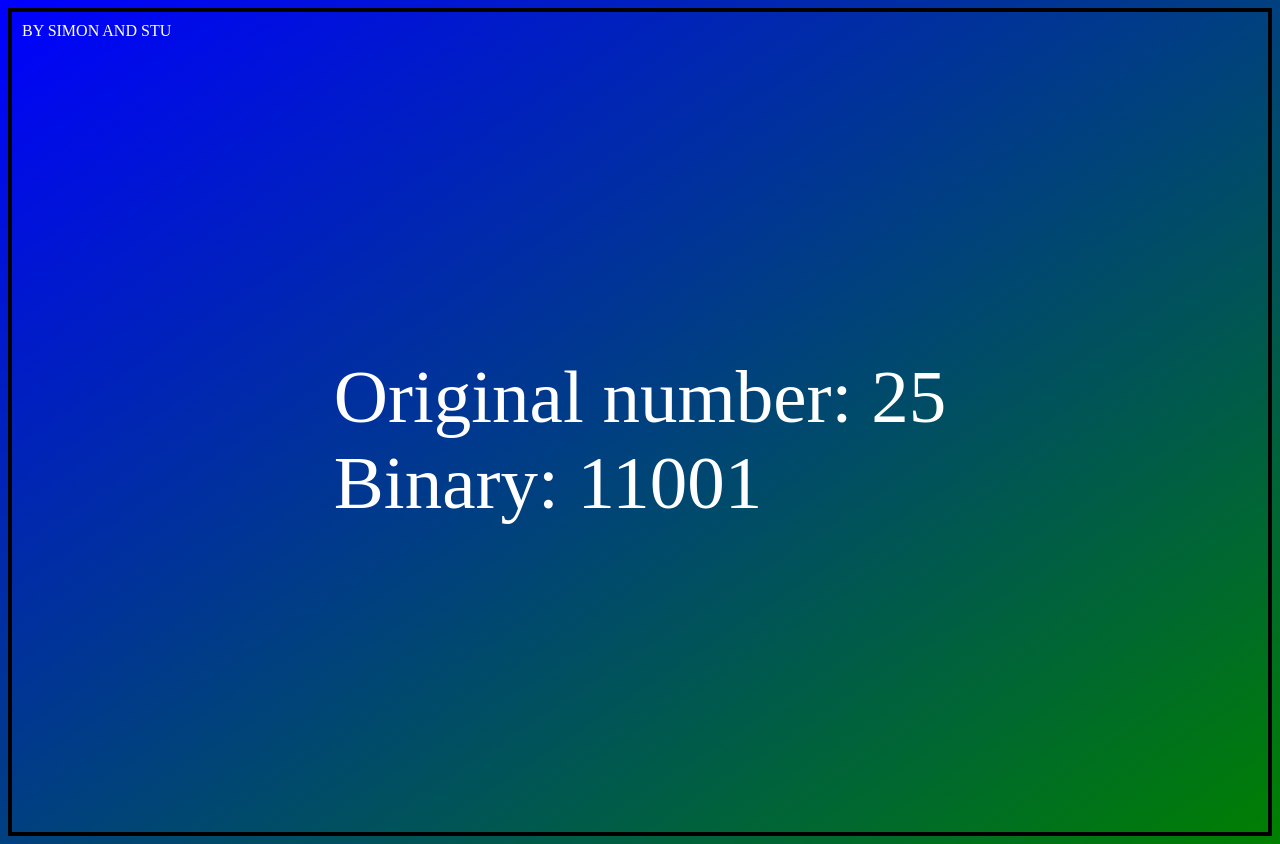
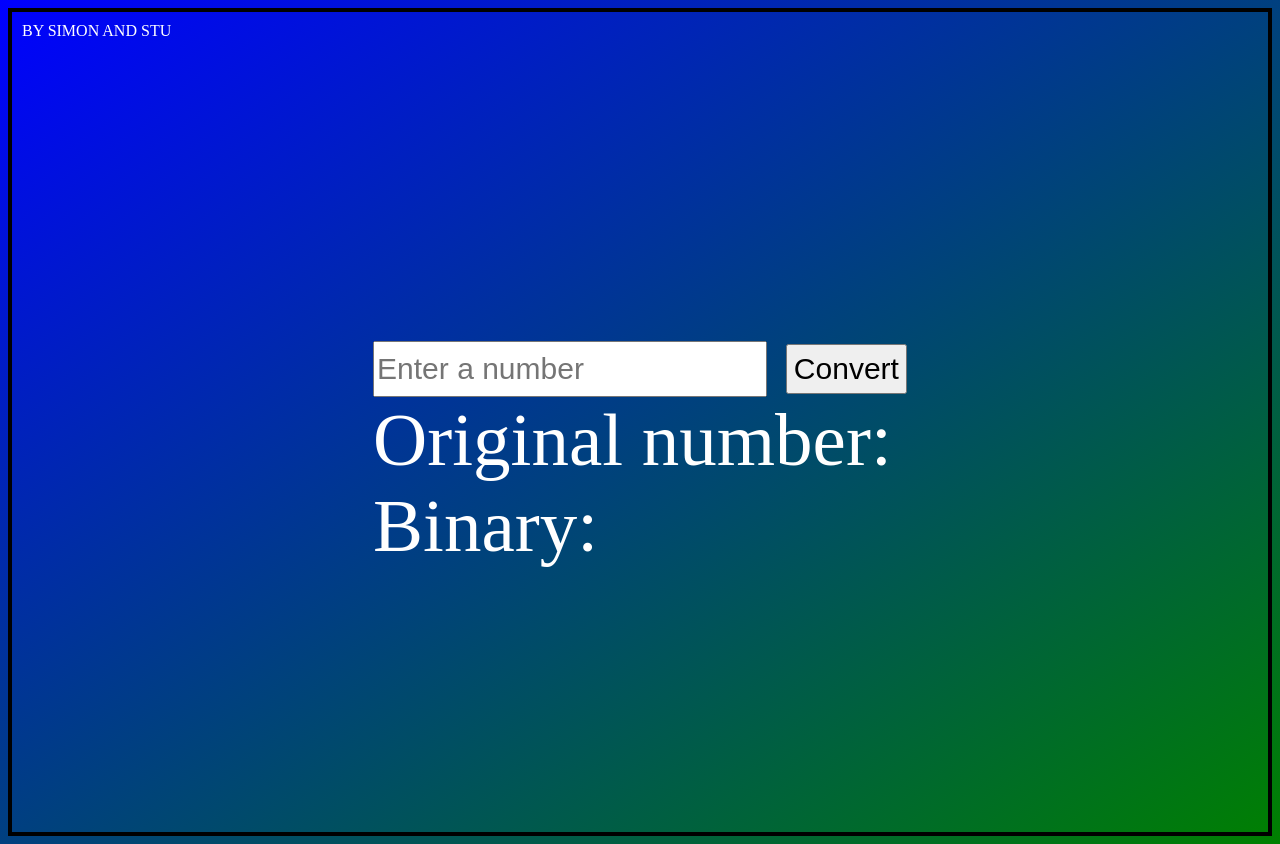
Before and after one commit to stufinn/integerToBinary, a plain HTML site: page index.html in a window 1280 px wide. Drawn offline with Linux system fonts and the light colour scheme.

Commit message:
Everything but fart button

```diff
--- a/index.html
+++ b/index.html
@@ -12,7 +12,23 @@
       <div class="">BY SIMON AND STU</div>
       <div id="container">
         <div>
-          <div class="">Original number: <span id="num"></span></div>
+          <form class="">
+            <input
+              type="text"
+              id="number"
+              name="number"
+              placeholder="Enter a number"
+              class="converter"
+            />
+            <input
+              class="converter"
+              type="button"
+              value="Convert"
+              onclick="convertToBinary()"
+              id="convert-button"
+            />
+          </form>
+          <div>Original number: <span id="num"></span></div>
           <div class="">
             Binary:
             <span id="result"></span>
--- a/script1.js
+++ b/script1.js
@@ -1,6 +1,26 @@
-const integer = 25;
-const original_num = document.getElementById('num');
-original_num.innerHTML = integer;
+// const integer = 25;
+// const original_num = document.getElementById('num');
+// original_num.innerHTML = integer;
 
-const result_num = document.getElementById('result');
-result_num.innerHTML = integer.toString(2);
+// const result_num = document.getElementById('result');
+// result_num.innerHTML = integer.toString(2);
+const input = '42';
+const isInteger = Number.isInteger(parseInt(input));
+console.log(isInteger); // true
+
+function convertToBinary() {
+  const int = document.getElementById('number').value;
+  const isInteger = Number.isInteger(parseFloat(int));
+  if (isInteger === true) {
+    const result = parseInt(int, 10).toString(2);
+    const original_num = document.getElementById('num');
+
+    original_num.innerHTML = int;
+    const resultContainer = document.getElementById('result');
+    resultContainer.innerHTML = result;
+  } else {
+    alert('Enter an integer please.');
+  }
+
+  return;
+}
--- a/styles.css
+++ b/styles.css
@@ -24,3 +24,8 @@ body {
 .hasBorder {
   border: 1px solid greenyellow;
 }
+
+.converter {
+  height: 50px;
+  font-size: 30px;
+}
```
